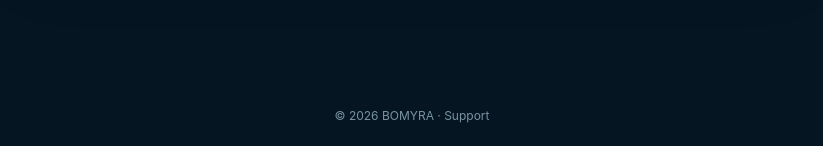
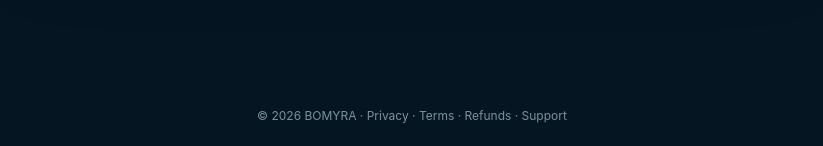
Before and after one commit to seddofrah-cmyk/bomyra-site, a Jekyll site: the page pay/index.html, which Jekyll copies as it is, in a window 1280 px wide. Shown: the part 751-897 px from the top of the page, without its empty margins (228-1051 px from the left). Built offline with Jekyll 4.4.1, drawn with Linux system fonts in a browser that asks for light colours; a script that is not in the unit is left out.

Commit message:
Link legal pages from checkout footer

```diff
--- a/pay/index.html
+++ b/pay/index.html
@@ -25,7 +25,7 @@ button{width:100%;border:0;border-radius:12px;padding:15px 18px;margin-top:24px;
 <div class="secure"><span class="shield">◈</span><span>Secure checkout · Your signed-in BOMYRA account will be linked to this order.</span></div>
 <button id="checkoutBtn" type="button">Continue to secure checkout</button><div class="notice" id="configNotice" role="status" aria-live="polite"></div></section>
 <p class="fine">Production checkout will be enabled during the final billing cutover. <a href="../privacy.html">Privacy notice</a>.</p></main>
-<footer class="foot">© <span id="year"></span> BOMYRA · <a href="mailto:seddev213@gmail.com">Support</a></footer>
+<footer class="foot">© <span id="year"></span> BOMYRA · <a href="../privacy.html">Privacy</a> · <a href="../terms.html">Terms</a> · <a href="../refund.html">Refunds</a> · <a href="mailto:seddev213@gmail.com">Support</a></footer>
 <script>
 const PADDLE_CLIENT_TOKEN = "test_e4f0e065eaceea68fb3e15c8894";
 const params=new URLSearchParams(location.search);
```
